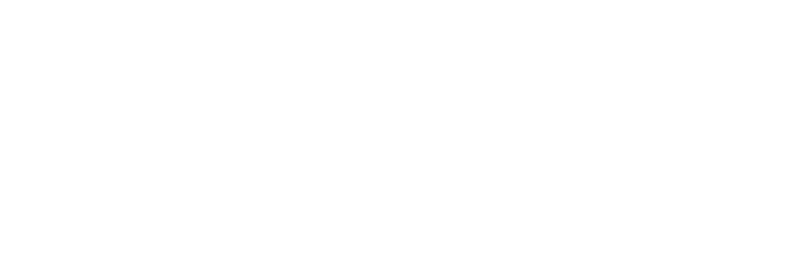
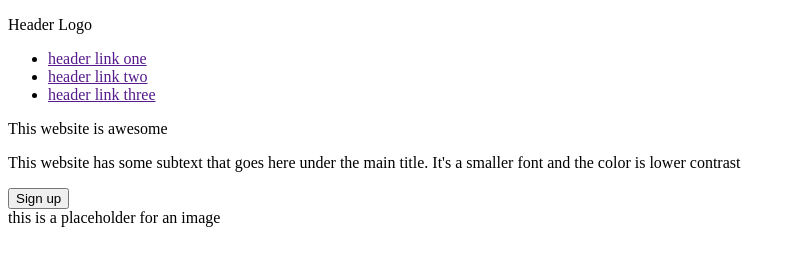
Before and after one commit to Mr-MichaelK/odin-landing-page, a plain HTML site: page root/index.html in a window 1280 px wide. Shown: the whole page, without its empty margins (0-794 px from the left). Drawn offline with Linux system fonts and the light colour scheme.

Commit message:
Add the header for the Landing Page in index.html

```diff
--- a/root/index.html
+++ b/root/index.html
@@ -6,6 +6,28 @@
     <title>Landing Page</title>
 </head>
 <body>
-
+    <div class="header">
+        <div class="top-container">
+            <p>Header Logo</p>
+            <ul>
+                <li><a href="">header link one</a></li>
+                <li><a href="">header link two</a></li>
+                <li><a href="">header link three</a></li>
+            </ul>
+        </div>
+        <div class="bottom-container">
+            <div class="text-container">
+                <p>This website is awesome</p>
+                <p>This website has some subtext that goes here under
+                    the main title. It's a smaller font and the color
+                    is lower contrast
+                </p>
+                <button>Sign up</button>
+            </div>
+            <div class="img-placeholder">
+                this is a placeholder for an image
+            </div>
+        </div>
+    </div>
 </body>
 </html>
```
